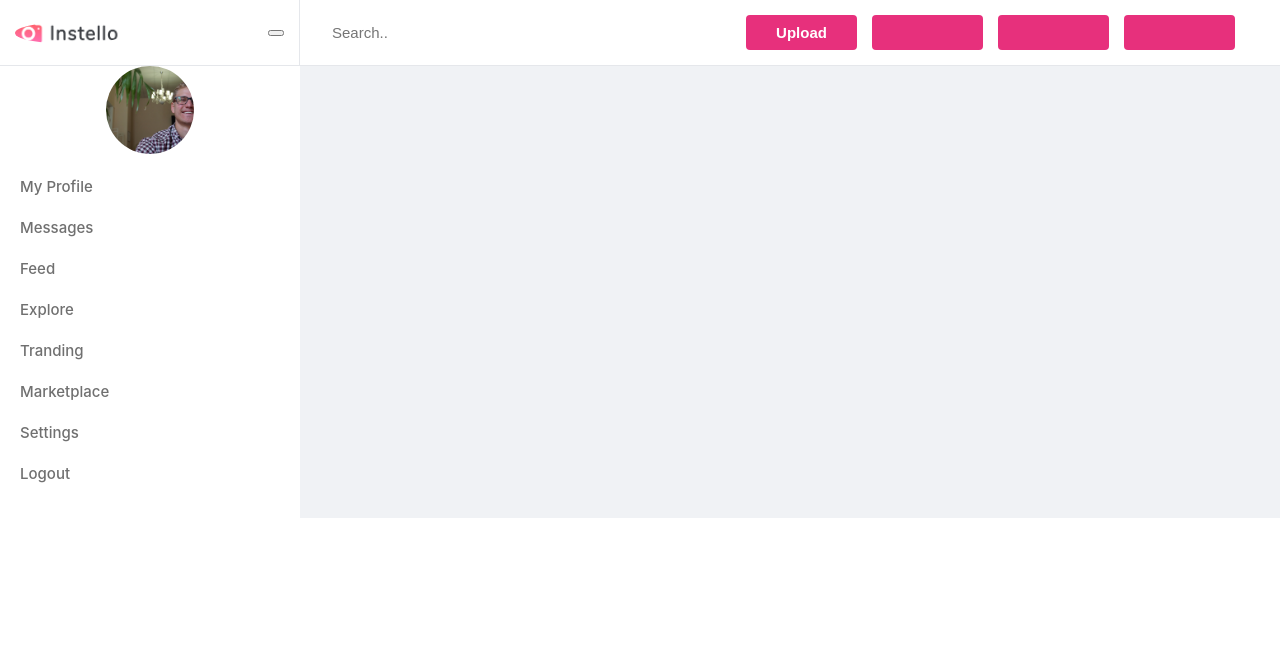
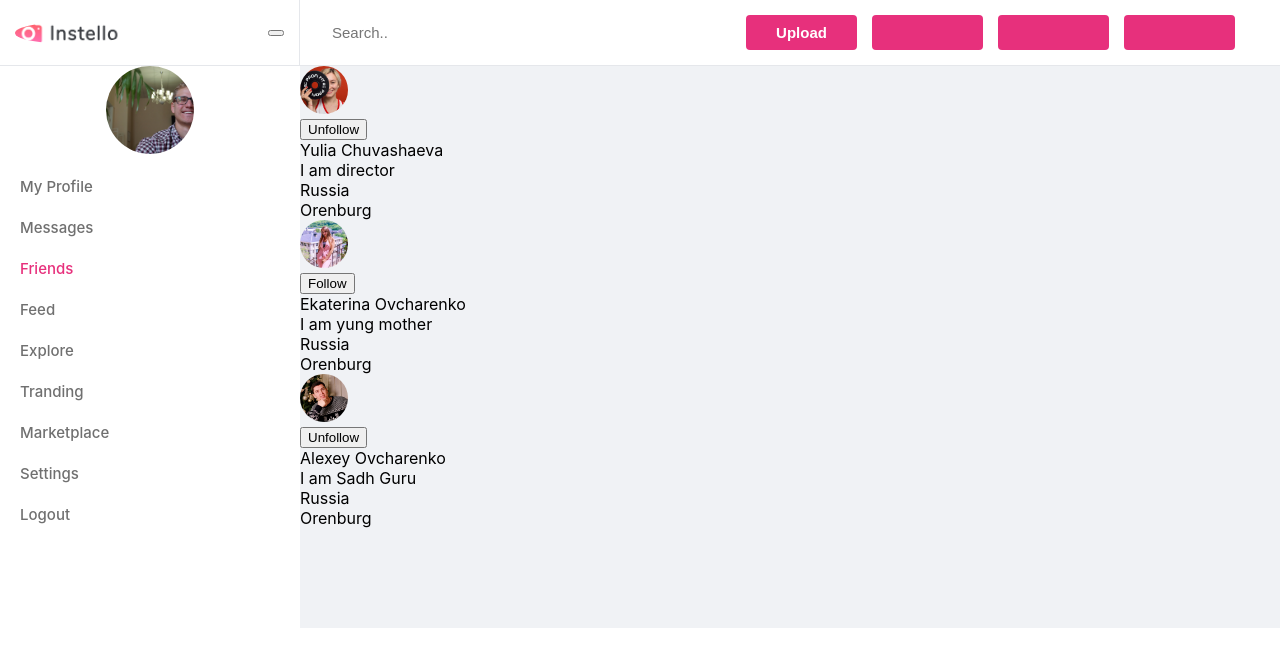
Before and after one commit to strekoza67/Instachello, a React (Create React App) app: page /friends in a window 1280 px wide. Shown: the top 666 px of the page. Built offline with nearby package versions, Linux system fonts and the light colour scheme.

Commit message:
friendsPage begining

```diff
--- a/src/App.js
+++ b/src/App.js
@@ -4,6 +4,7 @@ import Profile from './components/Profile/Profile';
 import Sidebar from './components/Sidebar/Sidebar';
 import Messages from './components/Messages/Messages';
 import { BrowserRouter, Routes, Route } from 'react-router-dom';
+import FriendsContainer from './components/Friends/FriendsContainer';
 
 
 const App = (props) => {
@@ -16,6 +17,7 @@ const App = (props) => {
           <Routes>
             <Route path="/profile" element={<Profile />} />
             <Route path="/messages/*" element={<Messages store={props.store} />} />
+            <Route path="/friends/*" element={<FriendsContainer store={props.store} />} />
           </Routes>
         </div>
       </div>
--- /dev/null
+++ b/src/components/Friends/Friends.jsx
@@ -0,0 +1,37 @@
+import style from './Friends.module.css';
+
+const Friends = (props) => {
+  return (
+    <div>
+      {
+        props.friends.map((friends, i) => {
+          return <div key={i}>
+            <span>
+              <div>
+                <img className={style} src={friends.photo} alt="miniphoto"/>
+              </div>
+              <div>
+                {friends.followed
+                ? <button onClick = {() => {props.follow(friends.id)}}> Unfollow</button>
+                : <button onClick = {() => {props.unfollow(friends.id)}}> Follow</button>}
+
+              </div>
+            </span>
+            <span>
+              <span>
+                <div>{friends.fullName}</div>
+                <div>{friends.status}</div>
+              </span>
+              <span>
+                <div>{friends.location.country}</div>
+                <div>{friends.location.city}</div>
+              </span>
+            </span>
+          </div>
+        })
+      }
+    </div>
+  )
+}
+
+export default Friends;
--- /dev/null
+++ b/src/components/Friends/FriendsContainer.jsx
@@ -0,0 +1,25 @@
+import Friends from "./Friends";
+import { connect } from 'react-redux';
+import { followAC, setFriendsAC, unfollowAC } from "../../redux/friends-reducer";
+
+let mapStateToProps = (state) => {
+    return {
+        friends: state.friendsPage.friends,
+    }
+}
+
+let mapDispatchToProps = (dispatch) => {
+    return {
+        follow: (friendId) => {
+            dispatch(followAC(friendId))
+        },
+        unfollow: (friendId) => {
+            dispatch(unfollowAC(friendId))
+        },
+        setUsers: (friends) => {
+            dispatch(setFriendsAC(friends))
+        },
+    }
+}
+
+export default connect(mapStateToProps, mapDispatchToProps) (Friends);
--- a/src/components/Messages/Dialogs/DialogsLink/DialogsLink.jsx
+++ b/src/components/Messages/Dialogs/DialogsLink/DialogsLink.jsx
@@ -1,5 +1,4 @@
 import style from './DialogsLink.module.css';
-import miniphoto from '../../../../images/mini_profile_img.jpg';
 import { NavLink } from 'react-router-dom';
 
 const DialogsLink = (props) => {
--- a/src/components/Sidebar/Sidebar.jsx
+++ b/src/components/Sidebar/Sidebar.jsx
@@ -10,6 +10,7 @@ const Sidebar = () => {
         <ul className={style.menu}>
           <li className={style.menu__item}><NavLink to='/profile' className={navData => navData.isActive ? style.active : style.menu__item}>My Profile</NavLink></li>
           <li className={style.menu__item}><NavLink to='/messages' className={navData => navData.isActive ? style.active : style.menu__item}>Messages</NavLink></li>
+          <li className={style.menu__item}><NavLink to='/friends' className={navData => navData.isActive ? style.active : style.menu__item}>Friends</NavLink></li>
           <li className={style.menu__item}><NavLink to='/feed' className={navData => navData.isActive ? style.active : style.menu__item}>Feed</NavLink></li>
           <li className={style.menu__item}><NavLink to='/explore' className={navData => navData.isActive ? style.active : style.menu__item}>Explore</NavLink></li>
           <li className={style.menu__item}><NavLink to='/tranding' className={navData => navData.isActive ? style.active : style.menu__item}>Tranding</NavLink></li>
--- /dev/null
+++ b/src/redux/friends-reducer.js
@@ -0,0 +1,61 @@
+import ekatOvch from '../images/ekat-ovch.jpg';
+import yulia from '../images/yulia.jpg';
+import alexey from '../images/alexey.jpg';
+
+const FOLLOW = "FOLLOW";
+const UNFOLLOW = "UNFOLLOW";
+const SET_FRIENDS = "SET-FRIENDS";
+
+let initialState = {
+  friends: [
+    { id: 1, photo: yulia, followed: true, fullName: "Yulia Chuvashaeva", status: "I am director", location: {city: "Orenburg", country: "Russia"} },
+    { id: 2, photo: ekatOvch, followed: false, fullName: "Ekaterina Ovcharenko", status: "I am yung mother", location: {city: "Orenburg", country: "Russia"} },
+    { id: 3, photo: alexey, followed: true, fullName: "Alexey Ovcharenko", status: "I am Sadh Guru", location: {city: "Orenburg", country: "Russia"} },
+  ],
+};
+
+const friendsReducer = (state = initialState, action) => {
+
+  switch (action.type) {
+    case FOLLOW:
+      return {
+        ...state,
+        friends: state.friends.map(friends => {
+          if (friends === action.friendId) {
+            return {...friends, followed: true}
+          }
+          return friends;
+        }),
+      };
+        // friends: [...state.friends]  то же самое что вверху
+    case UNFOLLOW:
+      return {
+        ...state,
+        friends: state.friends.map(friends => {
+          if (friends === action.friendId) {
+            return {...friends, followed: false}
+          }
+          return friends;
+        })
+      }
+    case SET_FRIENDS:
+      return {...state, friends: [...state.friends, ...action.friends]}
+    default:
+      return state;
+  }
+}
+
+export const followAC = (friendId) => {
+  return {type: FOLLOW, friendId};
+};
+
+export const unfollowAC = (friendId) => {
+  return {type: UNFOLLOW, friendId};
+};
+
+export const setFriendsAC = (friends) => {
+  return {type: SET_FRIENDS, friends};
+}
+
+
+export default friendsReducer;
--- a/src/redux/redux-store.js
+++ b/src/redux/redux-store.js
@@ -1,10 +1,12 @@
 import { combineReducers, legacy_createStore as createStore } from "redux";
 import profileReducer from './profile-reducer';
 import messagesReducer from './messages-reducer';
+import friendsReducer from "./friends-reducer";
 
 let reducers = combineReducers({
   profilePage: profileReducer,
   messagesPage: messagesReducer,
+  friendsPage: friendsReducer,
 });
 
 let store = createStore(reducers);
```
Also changed, not shown: src/components/Friends/Friends.module.css (added), 1 other file (tests, documents, lock files or other folders).
